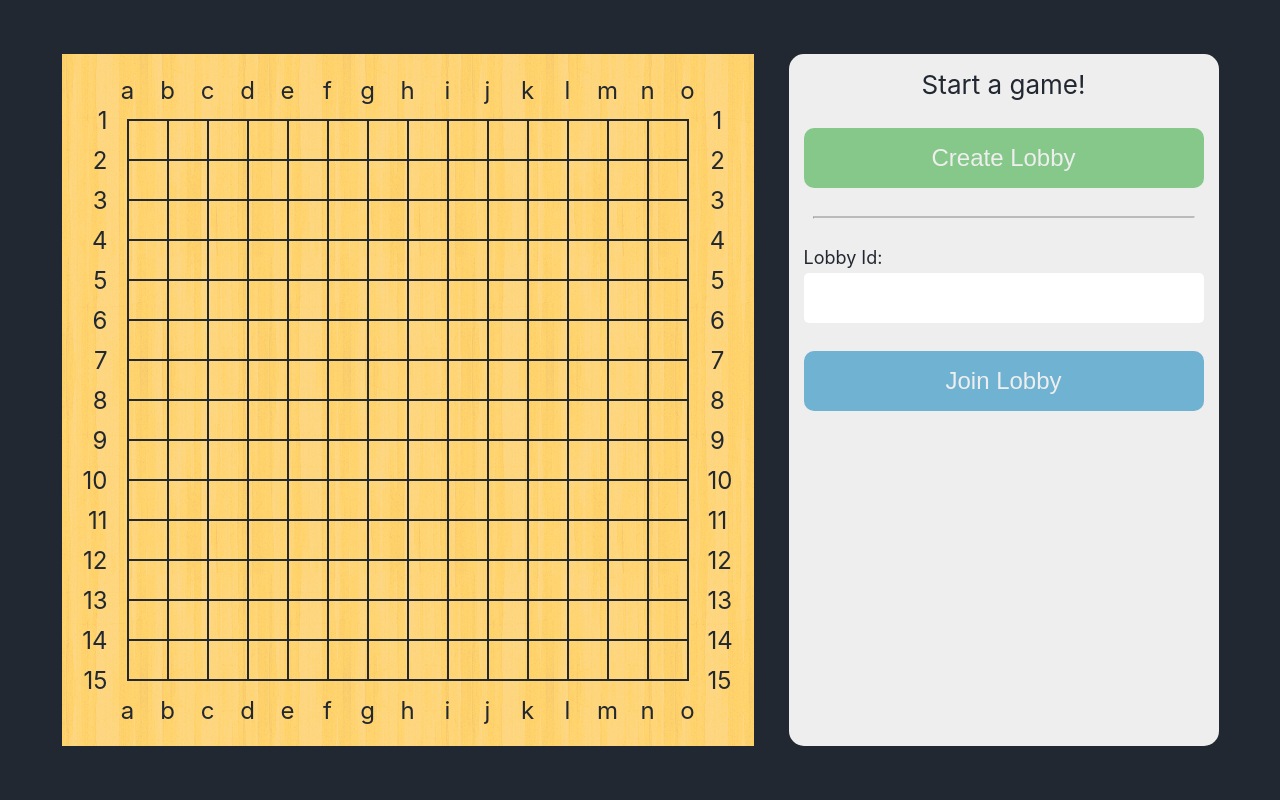
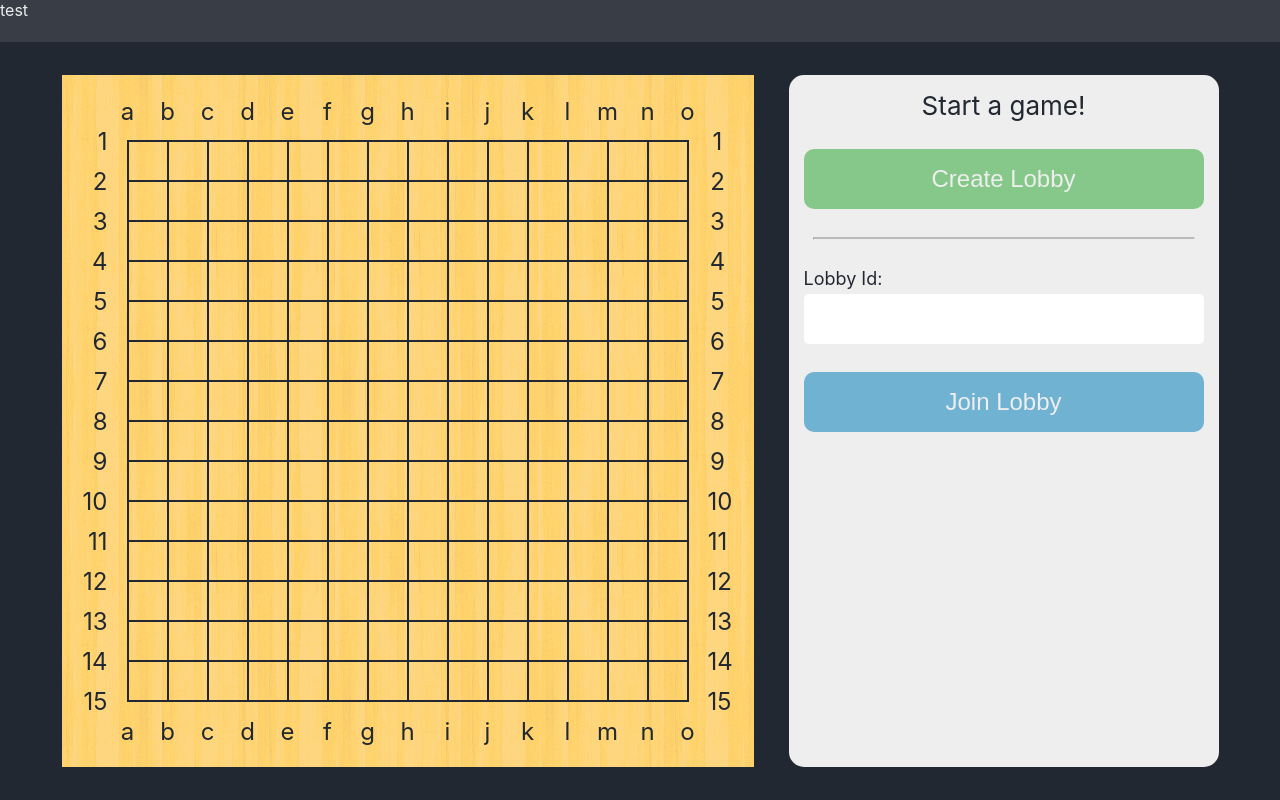
Before and after one commit to alanzhu39/gomoku-fe, a React (Create React App) app: page / in a window 1280 px wide. Built offline with nearby package versions, Linux system fonts and the light colour scheme; no server answers; the HTML template or start-up script is replaced by a standard one.

Commit message:
testing menu bar palettes

```diff
--- a/src/App.css
+++ b/src/App.css
@@ -1,19 +1,17 @@
 :root {
-  --board-background-color: #ffd369;
-  --board-grid-color: #222831;
+  --palette-black: #222831;
+  --palette-gray: #393e46;
+  --palette-yellow: #ffd369;
+  --palette-white: #eeeeee;
+  --board-background-color: var(--palette-yellow);
+  --board-grid-color: var(--palette-black);
   --piece-white-color: #eee;
   --piece-black-color: #222;
   --piece-border-color: #000;
 }
 
 .App {
-  text-align: center;
-  background-color: #222831;
-  min-height: 100vh;
   display: flex;
   flex-direction: column;
-  align-items: center;
-  justify-content: center;
-  font-size: calc(10px + 2vmin);
-  color: white;
+  min-height: 100vh;
 }
--- a/src/App.tsx
+++ b/src/App.tsx
@@ -3,10 +3,12 @@ import 'reflect-metadata';
 import 'es6-shim';
 import './App.css';
 import Game from './Game/Game';
+import MenuBar from './MenuBar/MenuBar';
 
 function App() {
   return (
     <div className='App'>
+      <MenuBar />
       <Game />
     </div>
   );
--- a/src/Game/Game.css
+++ b/src/Game/Game.css
@@ -1,4 +1,16 @@
 .Game {
+  text-align: center;
+  background-color: var(--palette-black);
+  flex: 1;
+  display: flex;
+  flex-direction: column;
+  align-items: center;
+  justify-content: center;
+  font-size: calc(10px + 2vmin);
+  color: var(--palette-white);
+}
+
+.GameContainer {
   display: flex;
   gap: 35px;
 }
--- a/src/Game/Game.tsx
+++ b/src/Game/Game.tsx
@@ -95,6 +95,7 @@ function Game() {
 
   return (
     <div className='Game'>
+      <div className='GameContainer'>
         <GameBoard
           movesList={movesList}
           myPieceType={lobbyState.myPieceType}
@@ -106,6 +107,7 @@ function Game() {
           ws={ws}
           setLobbyState={setLobbyState}
         />
+      </div>
     </div>
   );
 }
--- a/src/Game/InfoPanel/InfoPanel.css
+++ b/src/Game/InfoPanel/InfoPanel.css
@@ -1,8 +1,8 @@
 @import '../../App.css';
 
 .InfoPanel {
-  color: #222831;
-  background-color: #eeeeee;
+  color: var(--palette-black);
+  background-color: var(--palette-white);
   border-radius: 15px;
   padding: 15px;
   width: 400px;
@@ -57,13 +57,13 @@
 .PlayersPanel {
   display: grid;
   grid-template-columns: 1fr 1fr;
-  border: 1px solid #222831;
+  border: 1px solid var(--palette-black);
 }
 
 .PlayerCard {
   padding: 5%;
   gap: 5%;
-  border: 1px solid #222831;
+  border: 1px solid var(--palette-black);
   display: flex;
   align-items: center;
   font-size: large;
@@ -93,7 +93,7 @@
 .MovesListGrid {
   display: grid;
   grid-template-columns: 1fr 1fr;
-  border: 1px solid #222831;
+  border: 1px solid var(--palette-black);
   border-top: none;
   border-bottom: none;
   max-width: 398px;
@@ -104,9 +104,9 @@
 .PlayerMoveCard {
   padding: 5%;
   gap: 5%;
-  border-left: 1px solid #222831;
-  border-right: 1px solid #222831;
-  border-bottom: 2px solid #222831;
+  border-left: 1px solid var(--palette-black);
+  border-right: 1px solid var(--palette-black);
+  border-bottom: 2px solid var(--palette-black);
   display: flex;
   align-items: center;
   font-size: large;
@@ -150,7 +150,7 @@ hr.rounded {
   min-height: 60px;
   font-size: x-large;
   font-weight: 500;
-  color: #eeeeee;
+  color: var(--palette-white);
   flex: 1;
 }
 
--- /dev/null
+++ b/src/MenuBar/MenuBar.css
@@ -0,0 +1,6 @@
+.MenuBar {
+  width: 100%;
+  height: 42px;
+  background-color: var(--palette-gray);
+  color: var(--palette-white);
+}
--- /dev/null
+++ b/src/MenuBar/MenuBar.tsx
@@ -0,0 +1,8 @@
+import React from 'react';
+import './MenuBar.css';
+
+function MenuBar() {
+  return <div className='MenuBar'>test</div>;
+}
+
+export default MenuBar;
```
Lines whose indentation alone changed are shown as unchanged.
